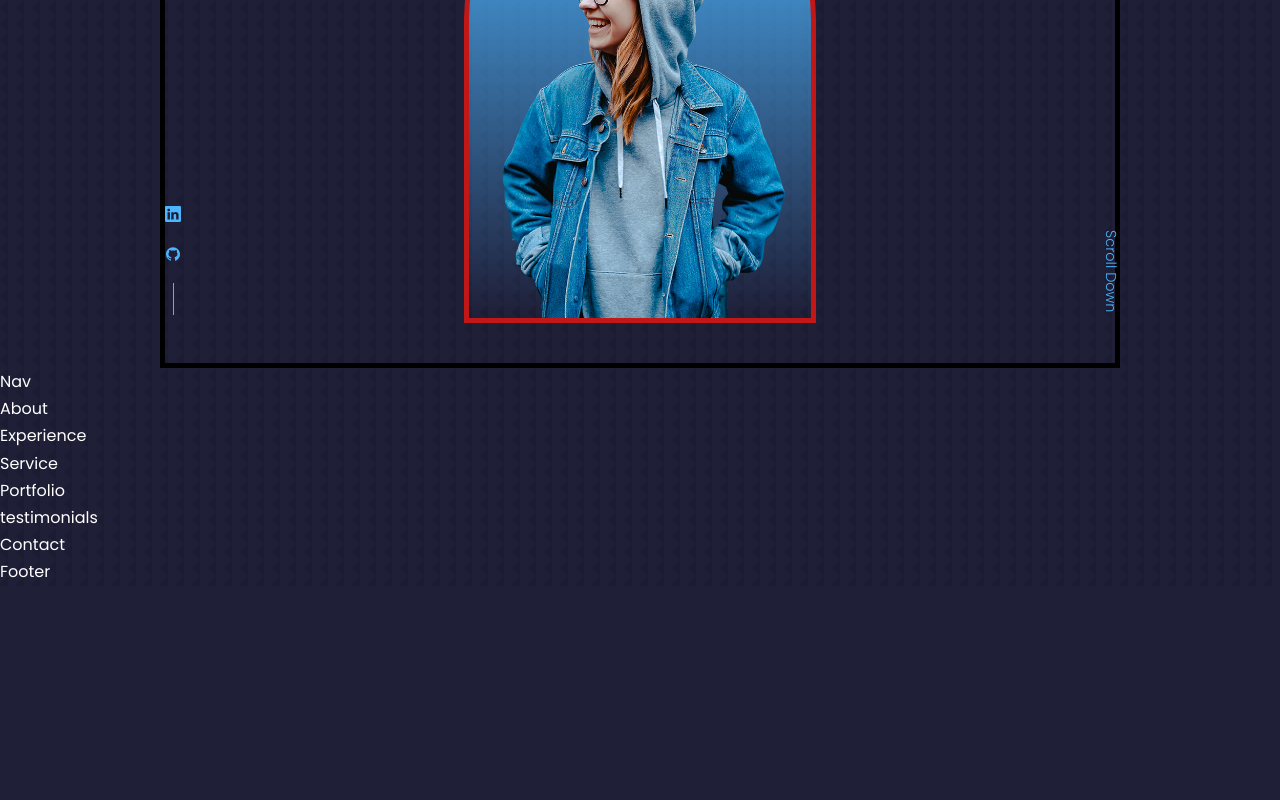
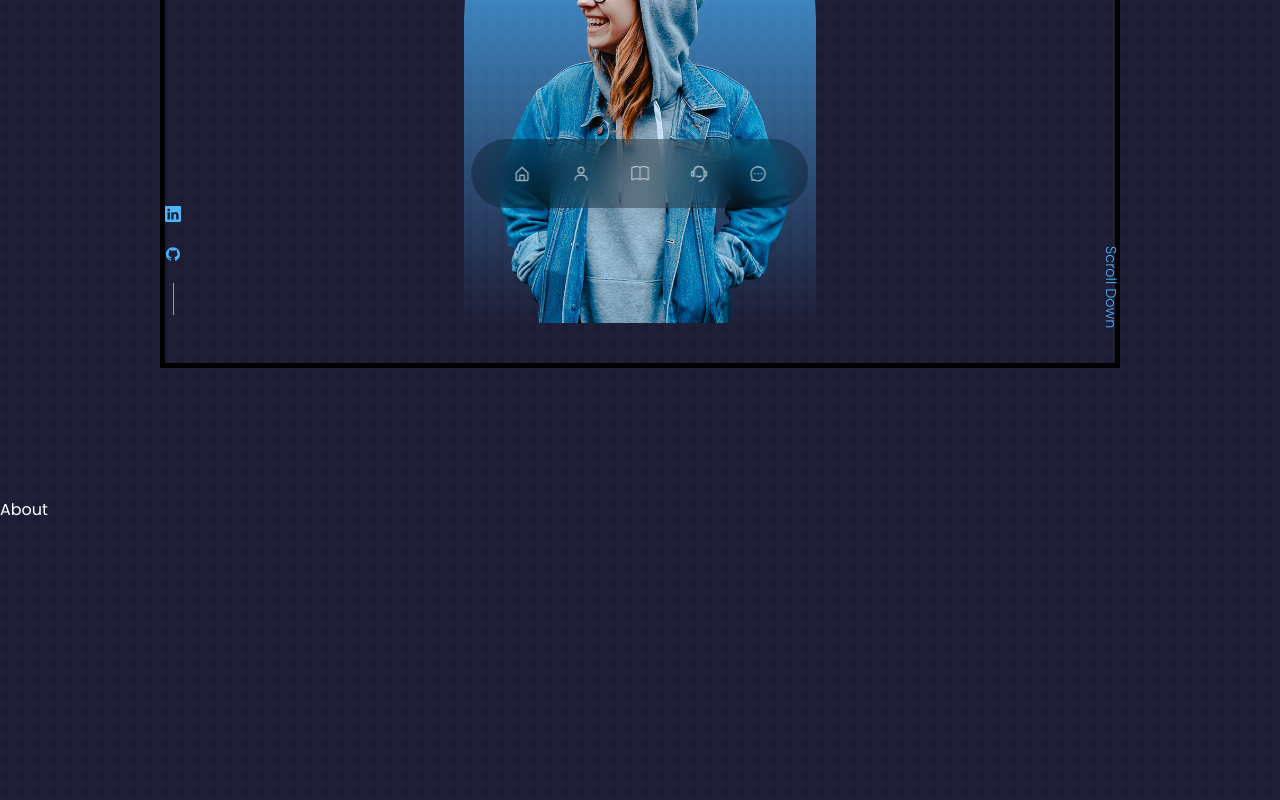
Before and after one commit to saranfordev/My-Poerfolio-saran, a React (Create React App) app: page / in a window 1280 px wide. Shown: the part 560-1360 px from the top of the page. Before the commit the page ends 1146 px from the top, so only its background shows below. Built offline with nearby package versions, Linux system fonts and the light colour scheme; a web font is replaced by a local one.

Commit message:
My-Portfolio-nav

```diff
--- a/src/components/about/About.jsx
+++ b/src/components/about/About.jsx
@@ -2,7 +2,7 @@ import React from 'react'
 import './about.css'
 const About = () => {
   return (
-    <div>About</div>
+    <section id='about'>About</section>
   )
 }
 
--- a/src/components/contact/Contact.jsx
+++ b/src/components/contact/Contact.jsx
@@ -2,7 +2,7 @@ import React from 'react'
 import './contact.css'
 const Contact = () => {
   return (
-    <div>Contact</div>
+    <section id='contact'>Contact</section>
   )
 }
 
--- a/src/components/experience/Experience.jsx
+++ b/src/components/experience/Experience.jsx
@@ -2,7 +2,7 @@ import React from 'react'
 import './experience.css'
 const Experience = () => {
   return (
-    <div>Experience</div>
+    <section id='experience'>Experience</section>
   )
 }
 
--- a/src/components/header/Header.jsx
+++ b/src/components/header/Header.jsx
@@ -6,7 +6,7 @@ import HeaderSocials from './HeaderSocials'
 
 const Header = () => {
   return (
-    <section>
+    <section id='home'>
       <div className="container header__container">
         <h5>Hello I'm</h5>
         <h1>Saran Warin</h1>
--- a/src/components/header/header.css
+++ b/src/components/header/header.css
@@ -6,7 +6,7 @@ header {
 
 .header__container {
     text-align: center;
-    height: 50rem; /*=============== รอแก้ครับ =================*/
+    height: 100%;
     position: relative;
     border: 5px solid black;
 }
@@ -46,13 +46,12 @@ header {
     border-radius: 12rem 12rem 0 0;
     overflow: hidden;
     padding: 5rem 1.5rem 1.5rem 1.5rem;
-    border: 5px solid rgb(194, 23, 23);
 }
 /*=========== SCROLL DOWN ==============*/
 .scroll__down {
     position: absolute;
     right: -2.3rem;
-    bottom: 5rem;
+    bottom: 4rem;
     transform: rotate(90deg);
     font-weight: 300;
     font-size: .9rem;
--- a/src/components/nav/Nav.jsx
+++ b/src/components/nav/Nav.jsx
@@ -1,8 +1,22 @@
-import React from 'react'
+import React, { useState } from 'react'
 import './nav.css'
+import {BiHomeAlt} from 'react-icons/bi'
+import {BiUser} from 'react-icons/bi'
+import {BsBook} from 'react-icons/bs'
+import {RiCustomerService2Line} from 'react-icons/ri'
+import {AiOutlineMessage} from 'react-icons/ai'
+
+
 const Nav = () => {
+  const [activeNav,setactiveNav] = useState('#')
   return (
-    <div>Nav</div>
+    <nav>
+      <a href="#home" onClick={()=>{setactiveNav('#home')}} className={activeNav === '#home' ? 'active':''}><BiHomeAlt/></a>
+      <a href="#about" onClick={()=>{setactiveNav('#about')}} className={activeNav === '#about' ? 'active':''}><BiUser/></a>
+      <a href="#experience" onClick={()=>{setactiveNav('#experience')}} className={activeNav === '#experience' ? 'active':''}><BsBook/></a>
+      <a href="#services" onClick={()=>{setactiveNav("#services")}} className={activeNav === '#services' ? 'active':''}><RiCustomerService2Line/></a>
+      <a href="#contact" onClick={()=>{setactiveNav("#contact")}} className={activeNav === '#contact' ? 'active':''}><AiOutlineMessage/></a>
+    </nav>
   )
 }
 
--- a/src/components/nav/nav.css
+++ b/src/components/nav/nav.css
@@ -0,0 +1,34 @@
+nav {
+    background: rgba(0, 0, 0, .3);
+    /* border: 5px solid #fff; */
+    width: max-content;
+    display: block;
+    padding: .7rem 1.7rem;
+    z-index: 2;
+    position: fixed;
+    left: 50%;
+    transform: translateX(-50%);
+    bottom: 2rem;
+    display: flex;
+    gap: .8rem;
+    border-radius: 3rem;
+    backdrop-filter: blur(15px);
+}
+
+nav a {
+    background: transparent;
+    padding: .9rem;
+    border-radius: 50%;
+    display: flex;
+    color: var(--color-light);
+    font-size: 1.1rem;
+}
+
+nav a:hover {
+    background: rgba(0, 0, 0, .3);
+}
+
+nav a.active {
+    background: var(--color-bg);
+    color: var(--color-white);
+}
--- a/src/components/portfolio/Portfolio.jsx
+++ b/src/components/portfolio/Portfolio.jsx
@@ -2,7 +2,7 @@ import React from 'react'
 import './portfolio.css'
 const Portfolio = () => {
   return (
-    <div>Portfolio</div>
+    <section id='portfolio'>Portfolio</section>
   )
 }
 
--- a/src/components/service/Service.jsx
+++ b/src/components/service/Service.jsx
@@ -2,7 +2,7 @@ import React from 'react'
 import './service.css'
 const Service = () => {
   return (
-    <div>Service</div>
+    <section id='services'>Service</section>
   )
 }
 
--- a/src/components/testimonials/Testimonials.jsx
+++ b/src/components/testimonials/Testimonials.jsx
@@ -2,7 +2,7 @@ import React from 'react'
 import './testimonials.css'
 const Testimonials = () => {
   return (
-    <div>testimonials</div>
+    <section id='testimonials'>Testimonials</section>
   )
 }
 
--- a/src/index.css
+++ b/src/index.css
@@ -57,6 +57,7 @@ h1{
 
 section {
     margin-top: 8rem;
+    height: 100vh;
 }
 
 section > h2, section > h5 {
```
